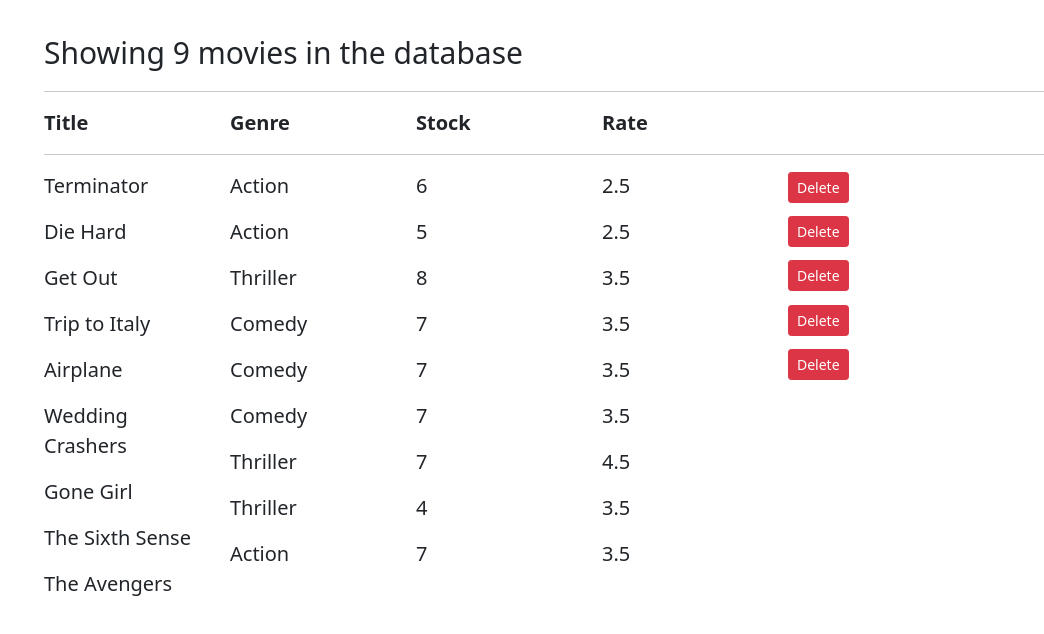
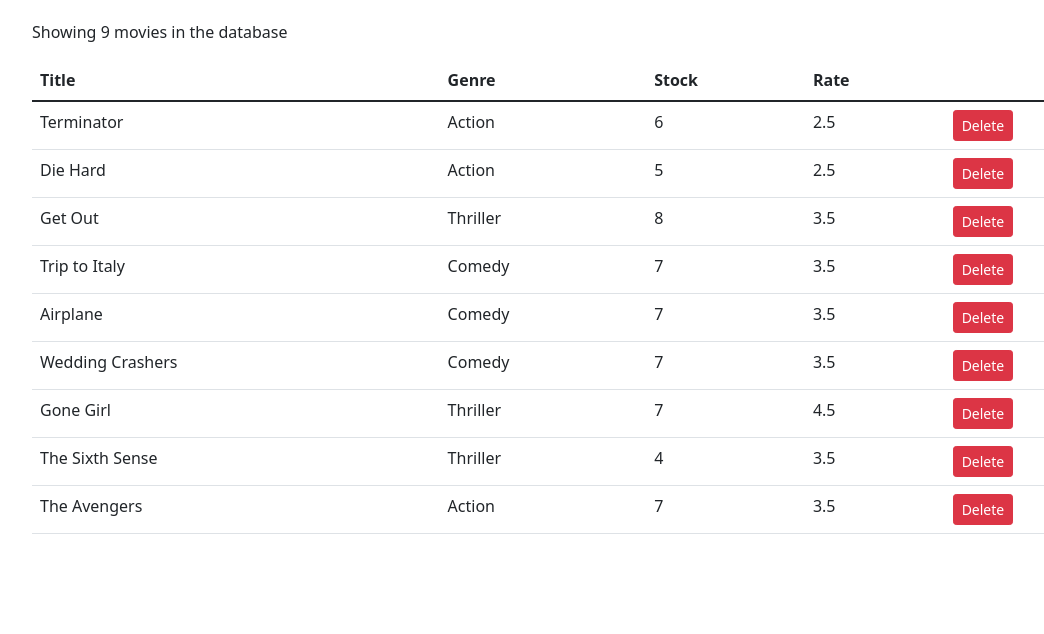
Before and after one commit to flick-23/react-app, a React (Create React App) app in the folder vidly/: page / in a window 1280 px wide. Shown: the top 634 px of the page, without its empty margins (50-1094 px from the left). Built offline with nearby package versions, Linux system fonts and the light colour scheme.

Commit message:
completed movies app

```diff
--- a/vidly/src/components/movies.jsx
+++ b/vidly/src/components/movies.jsx
@@ -8,58 +8,41 @@
     };
 
     handleDelete = movie =>{
-        deleteMovie(movie);
+        const movies = this.state.movies.filter( m=> m._id !== movie._id);
+        this.setState({movies});
     }
-    renderMovies(){
-        if(this.state.movies.length ===0) return (<p>No movies</p>);
-        return (
-             <div className="row row-cols-auto" style={{
-                    fontSize:20,
-                }}>
-                   <div className="col-md-2">{this.state.movies.map(movieTitle =><p key={movieTitle}>{movieTitle.title}</p>)}</div>
-                    <div className="col-md-2">{this.state.movies.map(movieGenre =><p key={movieGenre}>{movieGenre.genre.name}</p>)}</div>
-                    <div className="col-md-2">{this.state.movies.map(inStock =><p key = {inStock}>{inStock.numberInStock}</p>)}</div>
-                    <div className="col-md-2">{this.state.movies.map(rate =><p key={rate}>{rate.dailyRentalRate}</p>)}</div>
-                    <div className="col-md-2">
-                    {
-                        this.state.movies.map( del =>
-                        <p style={{
-                            marginBottom:12,
-                        }}>
-                            <button onClick={this.handleDelete(del._id)} className="btn btn-sm btn-danger">
-                                Delete
-                            </button>
-                        </p>
-                        )
-                    }
-                    </div>
-            </div>
-        )
 
-    }
     render(){
+        const { length : count } = this.state.movies;
+        if(this.state.movies.length === 0) return <p>There are no movies in the database</p>
+
         return(
-            <div className="container">
-            <p style={{
-                fontSize:30,
-                marginTop:30,
-            }}>Showing <span>{this.state.movies.length}</span> movies in the database</p>
+            <React.Fragment>
+                <p>Showing {count} movies in the database</p>
+                <table className="table">
+                    <thead>
+                        <tr>
+                            <th>Title</th>
+                            <th>Genre</th>
+                            <th>Stock</th>
+                            <th>Rate</th>
+                            <th></th>
+                        </tr>
+                    </thead>
+                    <tbody>
+                        {this.state.movies.map(movie=>
+                            <tr key ={movie._id}>
+                                <td>{movie.title}</td>
+                                <td>{movie.genre.name}</td>
+                                <td>{movie.numberInStock}</td>
+                                <td>{movie.dailyRentalRate}</td>
+                                <td><button className="btn btn-sm btn-danger" onClick={()=>this.handleDelete(movie)}>Delete</button></td>
+                            </tr>
+                        )}
+                    </tbody>
+                </table>
+            </React.Fragment>
 
-            {this.state.movies.lenght===0 && 'No Movies'}
-            <hr></hr>
-                <div className="row row-cols-auto" style={{
-                    fontWeight:"bold",
-                    fontSize:20,
-                }}>
-                    <div className="col-md-2">Title</div>
-                    <div className="col-md-2">Genre</div>
-                    <div className="col-md-2">Stock</div>
-                    <div className="col-md-2">Rate</div>
-                    <div className="col-md-2"></div>
-                </div>
-            <hr></hr>
-            {this.renderMovies()}
-            </div>
         )
     }
 };
--- a/vidly/src/index.css
+++ b/vidly/src/index.css
@@ -1,13 +1,14 @@
 body {
   margin: 0;
-  font-family: -apple-system, BlinkMacSystemFont, 'Segoe UI', 'Roboto', 'Oxygen',
-    'Ubuntu', 'Cantarell', 'Fira Sans', 'Droid Sans', 'Helvetica Neue',
+  font-family: -apple-system, BlinkMacSystemFont, "Segoe UI", "Roboto", "Oxygen",
+    "Ubuntu", "Cantarell", "Fira Sans", "Droid Sans", "Helvetica Neue",
     sans-serif;
   -webkit-font-smoothing: antialiased;
   -moz-osx-font-smoothing: grayscale;
+  padding: 20px 0 0 0;
 }
 
 code {
-  font-family: source-code-pro, Menlo, Monaco, Consolas, 'Courier New',
+  font-family: source-code-pro, Menlo, Monaco, Consolas, "Courier New",
     monospace;
 }
```
